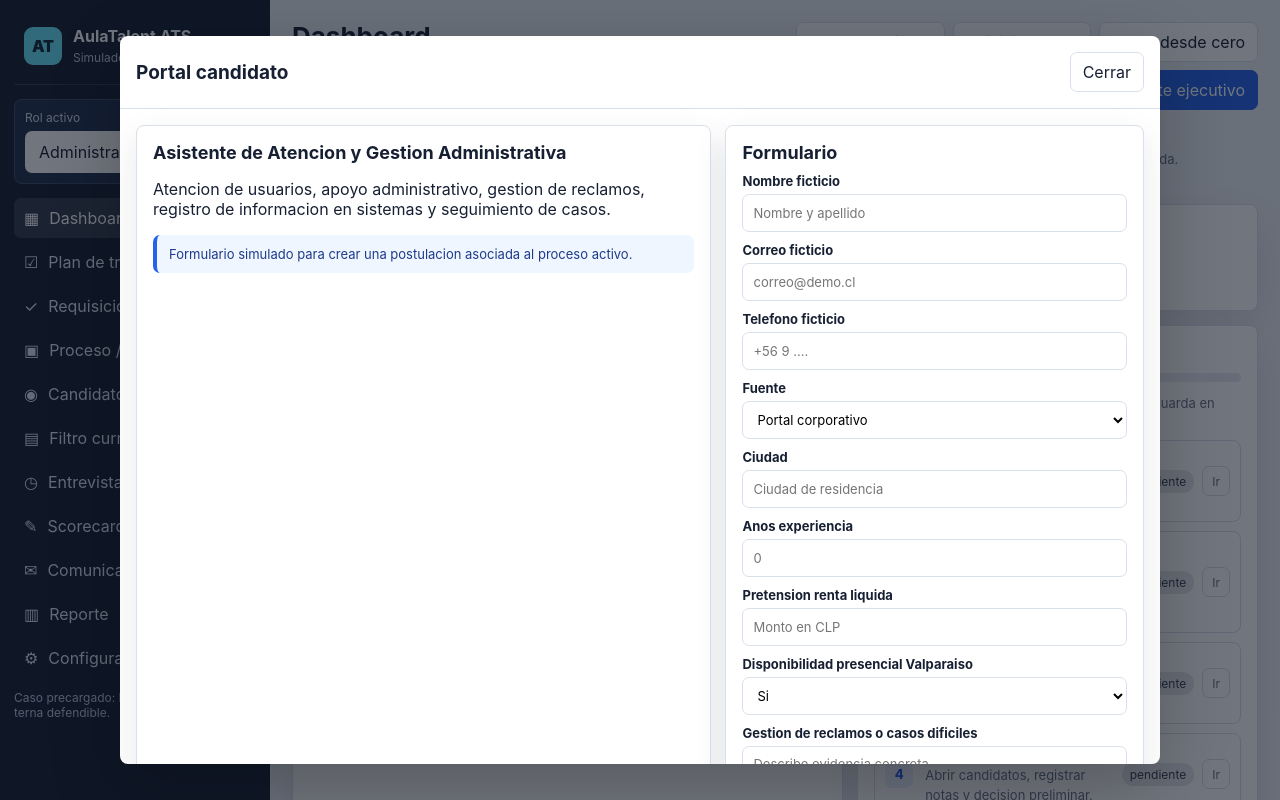
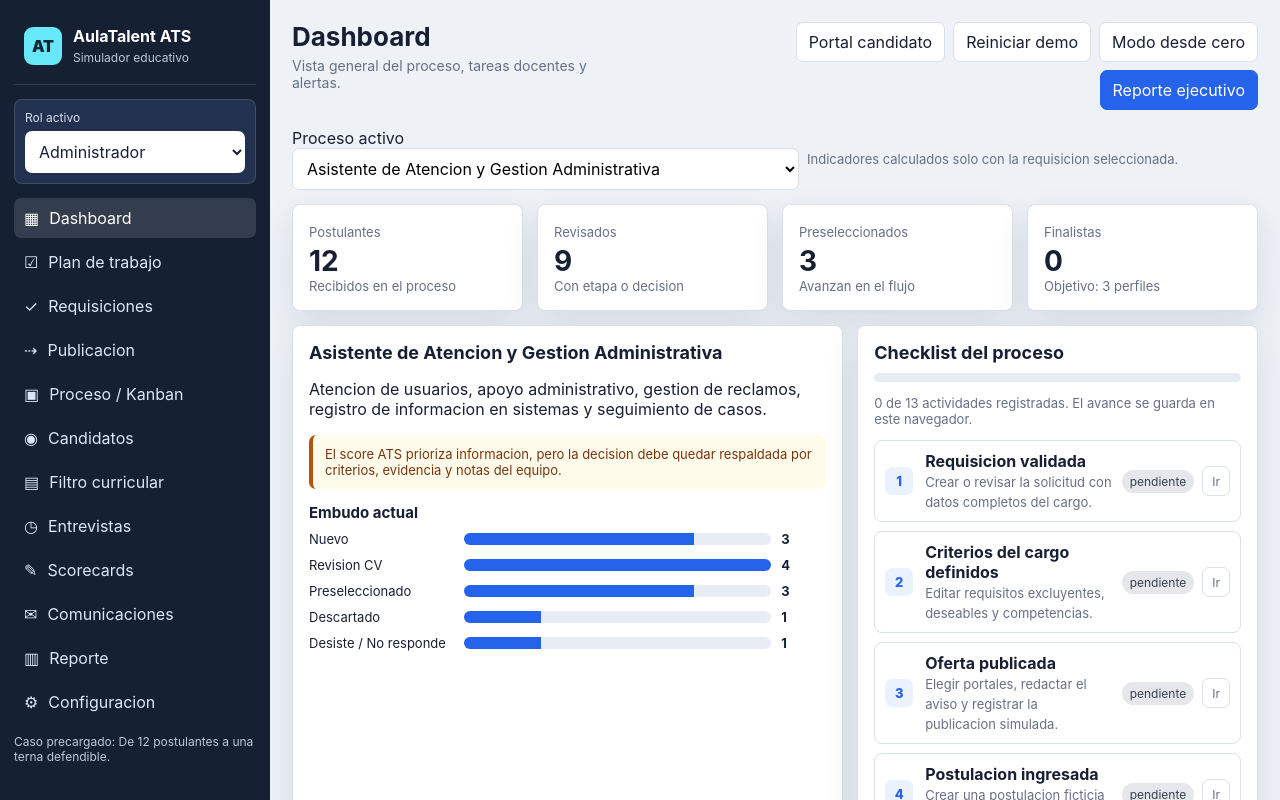
Before and after one commit to Migueiturra/AulaTalent-ATS, a plain HTML site: page index.html in a window 1280 px wide. Both pictures are taken after a click on the button "Portal candidato". Shown: the top 800 px of the page. Drawn offline with Linux system fonts and the light colour scheme.

Commit message:
Agregar publicacion simulada de oferta

```diff
--- a/index.html
+++ b/index.html
@@ -173,6 +173,7 @@
       <section class="view active" id="dashboard"></section>
       <section class="view" id="exercise"></section>
       <section class="view" id="requisitions"></section>
+      <section class="view" id="posting"></section>
       <section class="view" id="processes"></section>
       <section class="view" id="candidates"></section>
       <section class="view" id="screening"></section>
@@ -201,6 +202,7 @@
       ["dashboard", "Dashboard", "Vista general del proceso, carga de trabajo y proximos pasos."],
       ["exercise", "Plan de trabajo", "Checklist operativo del proceso de seleccion."],
       ["requisitions", "Requisiciones", "Solicitud de contratacion y criterios del cargo."],
+      ["posting", "Publicacion", "Canales, aviso y registro de difusion de la oferta."],
       ["processes", "Proceso / Kanban", "Vacante activa y pipeline de candidatos."],
       ["candidates", "Candidatos", "Base, fichas, ranking ATS y decision humana."],
       ["screening", "Filtro curricular", "Matriz de requisitos y recomendacion orientativa."],
@@ -230,6 +232,7 @@
     const taskDefinitions = [
       { id:"t1", title:"Requisicion validada", detail:"Crear o revisar la solicitud con datos completos del cargo.", view:"requisitions", action:"Guardar revision" },
       { id:"t2", title:"Criterios del cargo definidos", detail:"Editar requisitos excluyentes, deseables y competencias.", view:"requisitions", action:"Guardar criterios" },
+      { id:"t3p", title:"Oferta publicada", detail:"Elegir portales, redactar el aviso y registrar la publicacion simulada.", view:"posting", action:"Publicar oferta" },
       { id:"t3", title:"Postulacion ingresada", detail:"Crear una postulacion ficticia desde el portal candidato.", view:"processes", action:"Enviar postulacion" },
       { id:"t4", title:"Fichas revisadas", detail:"Abrir candidatos, registrar notas y decision preliminar.", view:"candidates", action:"Guardar ficha" },
       { id:"t5", title:"Filtro curricular aplicado", detail:"Puntuar candidatos en la matriz y registrar decision humana.", view:"screening", action:"Actualizar matriz" },
@@ -262,6 +265,7 @@
         competencies: ["Comunicacion clara", "Orden y seguimiento", "Manejo de situaciones dificiles", "Orientacion al usuario"],
         questions: ["Disponibilidad presencial en Valparaiso", "Anos de experiencia", "Gestion de reclamos", "Uso de CRM/ERP", "Pretension de renta", "Caso de usuario dificil"]
       }],
+      publications: [],
       candidates: [
         cand("c1","Camila Rojas","Portal corporativo","Nuevo",92,4,"Valparaiso",820000,["prioritario","reclamos","CRM"],[], "Experiencia en atencion presencial, gestion de reclamos y uso de CRM en servicios.", "Si","4 anos","Si, casos de alta molestia","CRM Salesforce","Relata contencion y seguimiento con cierre informado.", {presencial:1,expMin:1,atencion:3,reclamos:2,crm:2,excel:1,claridad:2,renta:2}, "Avanzar", "Cumple excluyentes y aporta experiencia directa en reclamos."),
         cand("c2","Diego Morales","Referido","Revision CV",78,3,"Valparaiso",900000,["Excel","administrativo"],[], "Administrativo interno con control documental, Excel y apoyo a clientes internos.", "Si","3 anos","Algunos reclamos internos","ERP interno","Describe orden, registro y derivacion.", {presencial:1,expMin:1,atencion:2,reclamos:1,crm:1,excel:2,claridad:2,renta:2}, "Revisar", "Buen orden administrativo; validar trato con usuarios externos."),
@@ -308,6 +312,7 @@
       value.processes[0].nice = [];
       value.processes[0].competencies = [];
       value.candidates = [];
+      value.publications = [];
       value.interviews = [];
       value.scorecards = {};
       value.communications = [];
@@ -325,6 +330,7 @@
     function normalizeData(value){
       value.taskStatus = value.taskStatus || emptyTaskStatus();
       taskDefinitions.forEach(t => value.taskStatus[t.id] = value.taskStatus[t.id] || { done:false, at:"" });
+      value.publications = value.publications || [];
       return value;
     }
     function save(){ localStorage.setItem("aulaTalentATS", JSON.stringify(data)); }
@@ -364,13 +370,13 @@
 
     function render(){
       renderNav();
-      renderDashboard(); renderExercise(); renderRequisitions(); renderProcesses(); renderCandidates();
+      renderDashboard(); renderExercise(); renderRequisitions(); renderPosting(); renderProcesses(); renderCandidates();
       renderScreening(); renderInterviews(); renderScorecards(); renderCommunications(); renderReports(); renderSettings();
     }
     function renderNav(){
       document.getElementById("nav").innerHTML = navItems.map(([id,label]) => `<button class="${id===active?"active":""}" onclick="setView('${id}')"><span>${icon(id)}</span>${label}</button>`).join("");
     }
-    function icon(id){ return {dashboard:"▦",exercise:"☑",requisitions:"✓",processes:"▣",candidates:"◉",screening:"▤",interviews:"◷",scorecards:"✎",communications:"✉",reports:"▥",settings:"⚙"}[id]; }
+    function icon(id){ return {dashboard:"▦",exercise:"☑",requisitions:"✓",posting:"⇢",processes:"▣",candidates:"◉",screening:"▤",interviews:"◷",scorecards:"✎",communications:"✉",reports:"▥",settings:"⚙"}[id]; }
     function setView(id){
       active = id;
       const item = navItems.find(n => n[0] === id);
@@ -549,8 +555,56 @@
       save(); closeModal(); render(); toast("Requisicion y criterios guardados.");
     }
 
+    const publicationChannels = ["Portal corporativo", "LinkedIn", "Laborum", "Computrabajo", "Indeed", "Redes sociales", "Referidos internos", "OMIL / bolsa local", "Institucion educativa", "Carga manual"];
+    function publicationsForActive(){ return data.publications.filter(p => p.process === data.activeProcess); }
+    function hasActivePublication(){ return publicationsForActive().length > 0; }
+    function defaultPostingText(){
+      const p = getProcess();
+      return `Cargo: ${p.title}\n\nObjetivo del cargo:\n${p.description || "Describe el objetivo del cargo y el contexto de la vacante."}\n\nFunciones principales:\n${p.functions || "Indica las funciones principales."}\n\nRequisitos excluyentes:\n${p.must.map(x => "- " + x).join("\n") || "- Completar requisitos excluyentes."}\n\nRequisitos deseables:\n${p.nice.map(x => "- " + x).join("\n") || "- Completar requisitos deseables."}\n\nCondiciones:\nModalidad, ubicacion, jornada y renta referencial segun requisicion aprobada.`;
+    }
+    function renderPosting(){
+      const p = getProcess();
+      const items = publicationsForActive();
+      const selected = new Set(p.sources || []);
+      document.getElementById("posting").innerHTML = `
+        ${processToolbar("La publicacion define donde se difundira la oferta antes de recibir postulaciones.")}
+        <div class="grid two">
+          <div class="card pad">
+            <h2>Publicar oferta simulada</h2>
+            <div class="form">
+              <label><span>Titulo visible del aviso</span><input id="postTitle" value="${escapeHtml(p.title)}" placeholder="Ej.: Asistente de Atencion y Gestion Administrativa"></label>
+              <label><span>Responsable de publicacion</span><input id="postOwner" value="${escapeHtml(p.responsible || "Equipo de seleccion")}" placeholder="Nombre o rol responsable"></label>
+              <label><span>Fecha de cierre</span><input id="postClose" type="date"></label>
+              <label style="grid-column:1/-1"><span>Portales y fuentes</span><div class="card pad" style="box-shadow:none">${publicationChannels.map(ch=>`<label style="display:flex;gap:8px;align-items:center;margin:6px 0"><input type="checkbox" class="postChannel" value="${escapeHtml(ch)}" ${selected.has(ch) ? "checked" : ""} style="width:auto;min-height:auto"> ${escapeHtml(ch)}</label>`).join("")}</div></label>
+              <label style="grid-column:1/-1"><span>Texto del aviso</span><textarea id="postBody" style="min-height:260px">${escapeHtml(defaultPostingText())}</textarea></label>
+              <label style="grid-column:1/-1"><span>Notas de segmentacion o resguardos</span><textarea id="postNotes" placeholder="Ej.: Evitar lenguaje excluyente, publicar en fuentes amplias, reforzar requisitos excluyentes."></textarea></label>
+              <button class="btn primary" onclick="savePublication()">Registrar publicacion</button>
+            </div>
+          </div>
+          <div class="card pad">
+            <h2>Publicaciones registradas</h2>
+            <div class="timeline">${items.length ? items.map(pub=>`<div class="event"><b>${escapeHtml(pub.title)}</b><span>${escapeHtml(pub.portals.join(", "))} · cierre ${escapeHtml(pub.closingDate)} · ${escapeHtml(pub.at)}</span><p>${escapeHtml(pub.body).slice(0,190)}...</p></div>`).join("") : `<p class="small">Aun no hay publicaciones registradas para este proceso.</p>`}</div>
+          </div>
+        </div>`;
+    }
+    function savePublication(){
+      if (!data.requisitions.length) return toast("Primero crea una requisicion aprobada.");
+      const portals = [...document.querySelectorAll(".postChannel:checked")].map(x => x.value);
+      const title = val("postTitle").trim(), owner = val("postOwner").trim(), closingDate = val("postClose"), body = val("postBody").trim(), notes = val("postNotes").trim();
+      if (!title || !owner || !closingDate) return toast("Completa titulo, responsable y fecha de cierre.");
+      if (!portals.length) return toast("Selecciona al menos un portal o fuente de difusion.");
+      if (body.length < 180) return toast("Redacta un aviso mas completo antes de publicarlo.");
+      const p = getProcess();
+      p.sources = portals;
+      data.publications.unshift({ id:`pub${Date.now()}`, process:data.activeProcess, title, owner, portals, closingDate, body, notes, at:new Date().toLocaleString("es-CL") });
+      completeTask("t3p");
+      data.audit.unshift(log(`Oferta publicada para ${p.title} en ${portals.join(", ")}`, role()));
+      save(); render(); toast("Tarea completada: oferta publicada.");
+    }
+
     function renderProcesses(){
       const p = getProcess();
+      const published = publicationsForActive()[0];
       document.getElementById("processes").innerHTML = `
         ${processToolbar("El pipeline muestra solo candidatos asociados a este proceso.")}
         <div class="toolbar filters" style="margin-bottom:14px"><button class="btn primary" onclick="generateDemoCandidates()">Generar postulantes ficticios</button></div>
@@ -562,8 +616,9 @@
           </div>
           <div class="card pad">
             <h2>Publicacion simulada</h2>
-            <p>${p.sources.map(s=>pill(s,"gray")).join(" ")}</p>
-            <div class="actions"><button class="btn primary" onclick="openPortal()">Simular postulacion</button><button class="btn" onclick="openVacancy()">Ver oferta</button></div>
+            <p>${(p.sources || []).map(s=>pill(s,"gray")).join(" ")}</p>
+            ${published ? `<div class="hint">Oferta publicada: cierre ${escapeHtml(published.closingDate)} · responsable ${escapeHtml(published.owner)}</div>` : `<div class="hint warning">Antes de recibir postulaciones, registra la publicacion de la oferta y sus canales.</div>`}
+            <div class="actions"><button class="btn" onclick="setView('posting')">Gestionar publicacion</button><button class="btn primary" onclick="openPortal()">Simular postulacion</button><button class="btn" onclick="openVacancy()">Ver oferta</button></div>
           </div>
         </div>
         <div class="kanban" id="kanban">${stages.map(stage => lane(stage)).join("")}</div>`;
@@ -607,6 +662,7 @@
       const p = getProcess();
       if (!data.requisitions.length) return toast("Primero crea una requisicion.");
       if (!p.must.length || !p.nice.length || !p.competencies.length) return toast("Primero completa los criterios del proceso activo.");
+      if (!hasActivePublication()) return toast("Primero registra la publicacion de la oferta.");
       if (data.candidates.some(c => c.process === data.activeProcess)) return toast("Este proceso ya tiene candidatos. Si quieres otros, ingresa postulaciones manuales.");
       const samples = [
         {name:"Camila Rojas",source:"Portal corporativo",stage:"Nuevo",score:92,exp:4,city:"Valparaiso",salary:820000,tags:["prioritario","reclamos","CRM"],risks:[],summary:"Experiencia en atencion presencial, gestion de reclamos y uso de CRM en servicios.",presencial:"Si",reclamos:"Gestiona reclamos con seguimiento y cierre informado.",sistema:"CRM Salesforce",caso:"Contuvo a usuario molesto, registro caso y coordino solucion.",matrix:{presencial:1,expMin:1,atencion:3,reclamos:2,crm:2,excel:1,claridad:2,renta:2},decision:"Revisar",reason:"Buen calce inicial; validar evidencia en entrevista."},
@@ -893,6 +949,7 @@ Coordinar entrevistas finales con jefatura, completar pauta de evaluacion y regi
     function openVacancy(){ const p = getProcess(); openModal("Oferta simulada", `<div class="card pad"><h2>${p.title}</h2><p>${p.description}</p>${listBlock("Requisitos excluyentes",p.must,"red")}${listBlock("Deseables",p.nice,"amber")}<button class="btn primary" onclick="openPortal()">Postular</button></div>`); }
     function openPortal(){
       if (!data.requisitions.length) { toast("Primero crea una requisicion para asociar postulaciones al proceso."); return; }
+      if (!hasActivePublication()) { toast("Primero publica la oferta en el modulo Publicacion."); return; }
       const p = getProcess();
       openModal("Portal candidato", `<div class="grid two">
         <div class="card pad"><h2>${p.title}</h2><p>${p.description}</p><div class="hint">Formulario simulado para crear una postulacion asociada al proceso activo.</div></div>
```
